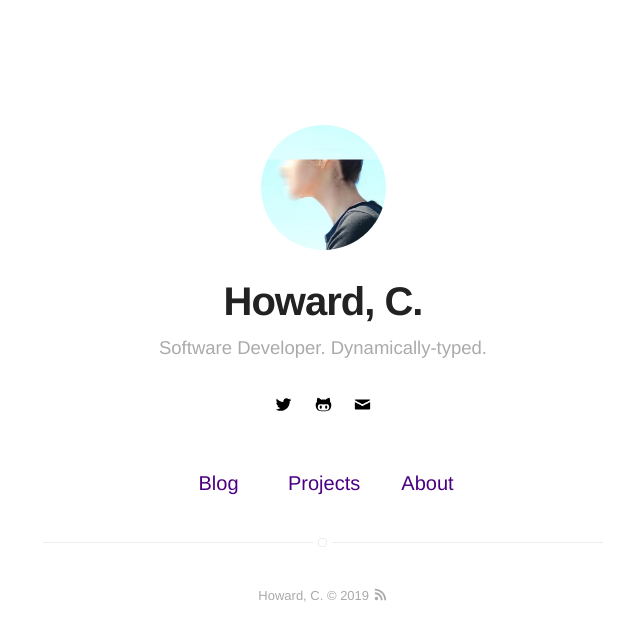
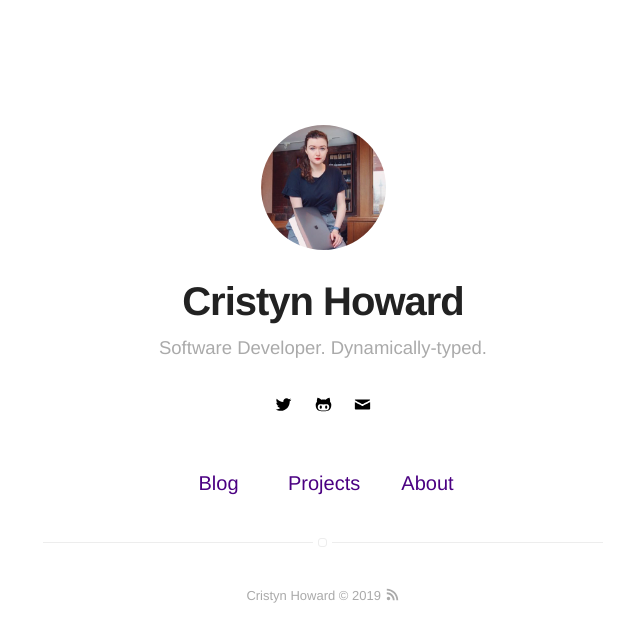
Before and after one commit to cristynhoward/cristynhoward.github.io, a Jekyll site: the page built from index.html, in a window 1280 px wide. Shown: the top 642 px of the page, without its empty margins (317-957 px from the left). Built offline with Jekyll 4.4.1, drawn with Linux system fonts in a browser that asks for light colours.

Commit message:
Changing profile picture.

```diff
--- a/_config.yml
+++ b/_config.yml
@@ -1,5 +1,5 @@
 # main text of home
-name: Howard, C.
+name: Cristyn Howard
 bio: Software Developer. Dynamically-typed.
 
 # twitter summary info
@@ -8,7 +8,7 @@ description: Cristyn Howard's portfolio & blog.
 # if it's an external image, update below for true
 # better with square images
 external-image: false
-picture: assets/images/profile.jpg
+picture: assets/images/new-profile.jpg
 
 # If you want to include your resume, set to true
 # and specify source (external or local).
@@ -55,11 +55,11 @@ email: cristyn.howard@mail.utoronto.ca
 
 authors:
     cristynhoward:
-        name: Howard, C.
+        name: Cristyn Howard
         bio: Software Developer. Dynamically-typed.
         external-image: false
-        picture: assets/images/profile.jpg
-        twitter: cristynhoward
+        picture: assets/images/new-profile.jpg
+        twitter: cristyn_howard
 
 # do you want a larger site? change the option below
 # options: [normal, large] | default: normal
```
Also changed, not shown: assets/images/new-profile.jpg (added).
